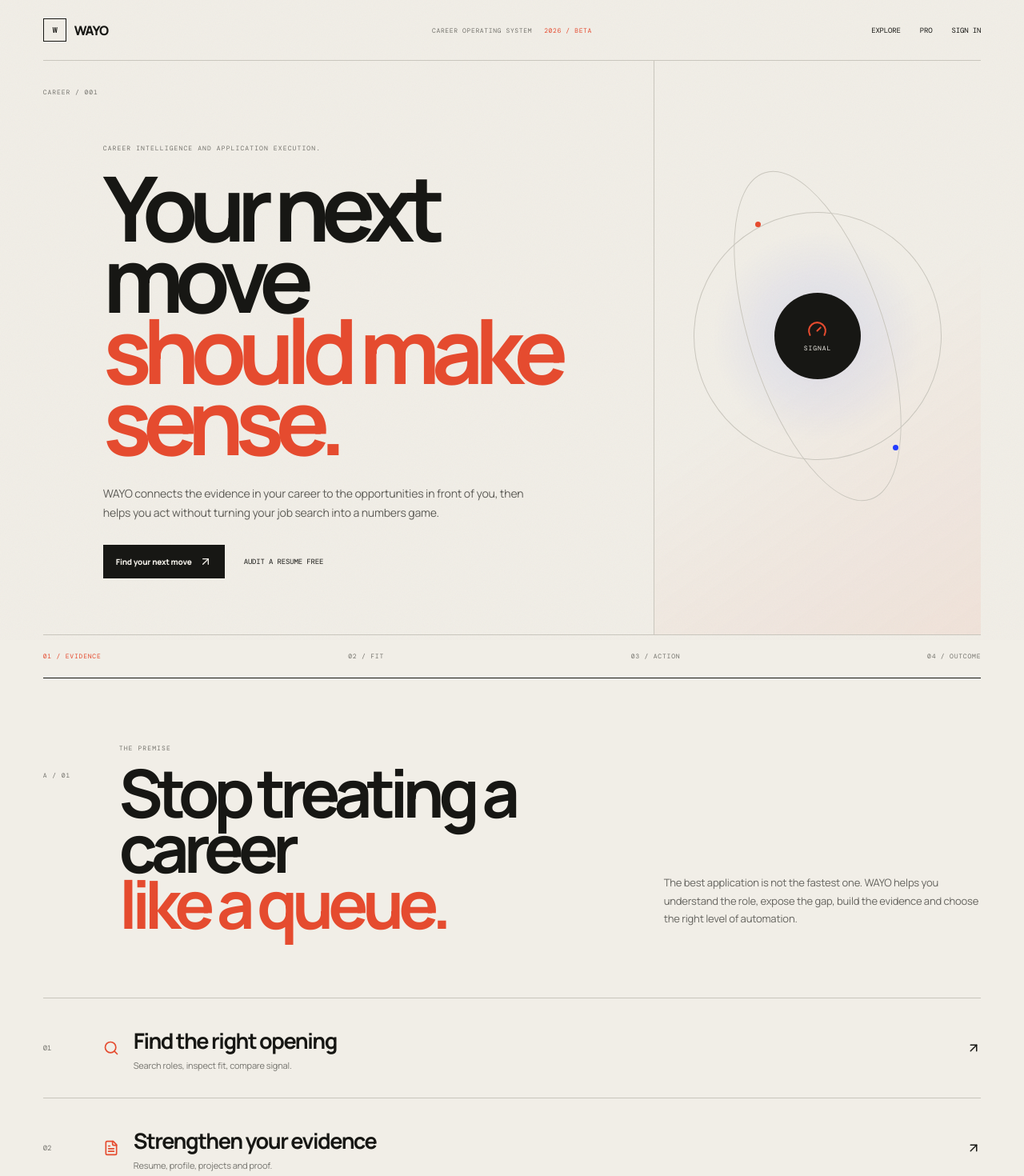
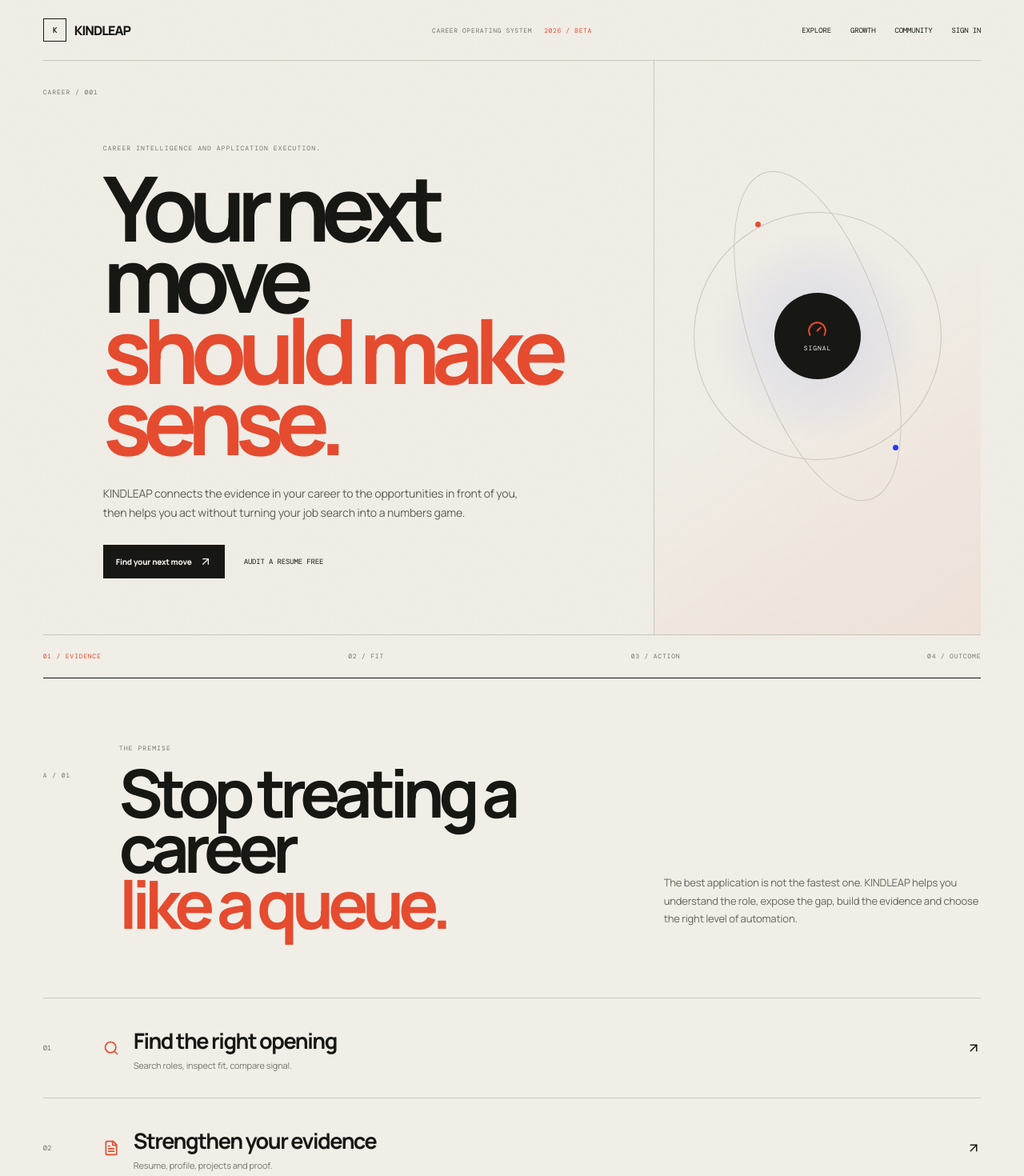
Before and after one commit to madebykraman/jobapplyify, a Next.js app: page / in a window 1280 px wide. Shown: the top 1470 px of the page at 80% size. Built offline with nearby package versions, Linux system fonts and the light colour scheme.

Commit message:
Build 10: establish KINDLEAP branding across command surface

```diff
--- a/app/page.tsx
+++ b/app/page.tsx
@@ -1,7 +1,7 @@
 'use client'
 
 import Link from 'next/link'
-import { ArrowUpRight, Bot, FileText, Gauge, MoveUpRight, Search, Sparkles, Target } from 'lucide-react'
+import { ArrowUpRight, Bot, FileText, Gauge, MoveUpRight, Search, Target } from 'lucide-react'
 import { BRAND } from '@/lib/brand'
 import './workspace/workspace.css'
 
@@ -14,9 +14,9 @@ const signals = [
 export default function Home() {
   return <main className="wayohome">
     <header className="wayonav">
-      <Link href="/" className="wayomark"><span>W</span><b>WAYO</b></Link>
+      <Link href="/" className="wayomark"><span>K</span><b>{BRAND.name}</b></Link>
       <div className="wayonav-center"><span>Career operating system</span><i>2026 / BETA</i></div>
-      <nav><Link href="/opportunities">Explore</Link><Link href="/pricing">Pro</Link><Link href="/auth">Sign in</Link></nav>
+      <nav><Link href="/opportunities">Explore</Link><Link href="/growth">Growth</Link><Link href="/community">Community</Link><Link href="/auth">Sign in</Link></nav>
     </header>
 
     <section className="wayohero">
@@ -24,20 +24,20 @@ export default function Home() {
       <div className="hero-copy">
         <p className="eyebrow">{BRAND.descriptor}</p>
         <h1>Your next move<br /><em>should make sense.</em></h1>
-        <p className="hero-deck">WAYO connects the evidence in your career to the opportunities in front of you, then helps you act without turning your job search into a numbers game.</p>
+        <p className="hero-deck">{BRAND.name} connects the evidence in your career to the opportunities in front of you, then helps you act without turning your job search into a numbers game.</p>
         <div className="hero-actions"><Link href="/opportunities" className="wayo-button">Find your next move <ArrowUpRight size={16} /></Link><Link href="/resume" className="wayo-textlink">Audit a resume <span>Free</span></Link></div>
       </div>
       <div className="hero-orbit" aria-hidden="true"><div className="orbit-ring r1"/><div className="orbit-ring r2"/><div className="orbit-dot d1"/><div className="orbit-dot d2"/><div className="orbit-core"><Gauge size={25}/><small>signal</small></div></div>
       <div className="hero-foot"><span>01 / EVIDENCE</span><span>02 / FIT</span><span>03 / ACTION</span><span>04 / OUTCOME</span></div>
     </section>
 
-    <section className="wayo-thesis"><div className="section-number">A / 01</div><div><p className="eyebrow">The premise</p><h2>Stop treating a career<br /><em>like a queue.</em></h2></div><p className="thesis-copy">The best application is not the fastest one. WAYO helps you understand the role, expose the gap, build the evidence and choose the right level of automation.</p></section>
+    <section className="wayo-thesis"><div className="section-number">A / 01</div><div><p className="eyebrow">The premise</p><h2>Stop treating a career<br /><em>like a queue.</em></h2></div><p className="thesis-copy">The best application is not the fastest one. {BRAND.name} helps you understand the role, expose the gap, build the evidence and choose the right level of automation.</p></section>
 
     <section className="wayo-signals">{signals.map(([n,title,desc,href,Icon])=><Link href={href} className="signal-row" key={n}><span className="signal-no">{n}</span><Icon size={20}/><div><h3>{title}</h3><p>{desc}</p></div><ArrowUpRight size={18} className="signal-arrow"/></Link>)}</section>
 
     <section className="wayo-command"><div className="section-number">B / 02</div><div className="command-copy"><p className="eyebrow">The control surface</p><h2>Automation,<br /><em>on your terms.</em></h2><p>Start safely in Review. Dry Run is free. When your Pro access is active, switch to Full Auto for supported applications. Ambiguous forms, CAPTCHAs and sensitive questions still return control to you.</p><Link href="/automation" className="wayo-button dark">Open automation <Bot size={16}/></Link></div><div className="mode-instrument"><div className="instrument-head"><span>EXECUTION MODE</span><b>REVIEW</b></div><div className="meter"><i className="meter-low"/><i className="meter-mid active"/><i className="meter-high"/></div><div className="meter-labels"><span>DRY RUN<br /><small>FREE</small></span><span>REVIEW<br /><small>RECOMMENDED</small></span><span>FULL AUTO<br /><small>PRO</small></span></div><div className="instrument-note">Human control remains the boundary.</div></div></section>
 
-    <section className="wayo-beta"><div><p className="eyebrow">Beta access</p><h2>Everything is open.<br /><em>Bring your judgment.</em></h2></div><div><p>Basic tools require no account. Create a free account and use an invite code for full Pro access during beta. Without an invite, Pro starts at ₹499/month in India.</p><Link href="/auth?mode=sign-up" className="wayo-button">Enter invite code <ArrowUpRight size={16}/></Link></div></section>
+    <section className="wayo-beta"><div><p className="eyebrow">Beta access</p><h2>Everything is open.<br /><em>Bring your judgment.</em></h2></div><div><p>Basic tools require no account. Create a free account and use an invite code for full Pro access during beta. Without an invite, Pro starts at ₹499/month in India.</p><Link href="/auth?mode=sign-up" className="wayo-button">Enter invite code <ArrowUpRight size={16} /></Link></div></section>
 
     <footer className="wayofooter"><span>{BRAND.name} — {BRAND.tagline}</span><span>Evidence over invention · Automation with control</span></footer>
   </main>
```
